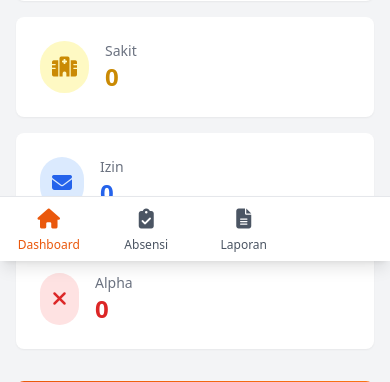
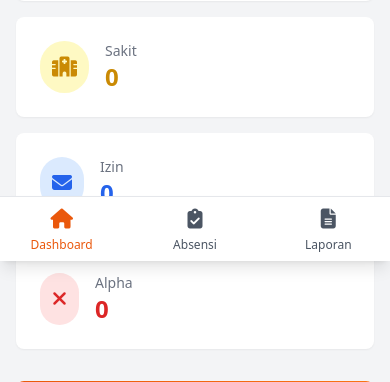
Before and after one commit to Galang0304/absen-siswa-v2, a PHP site: page /dashboard.php in a window 390 px wide. Shown: the part 583-965 px from the top of the page. Run offline with PHP 8.4, Linux system fonts and the light colour scheme; the visitor is signed in with stand-in values (Sample User, id 1); data comes from the database, SQL or seed files in the repository; data that the repository does not hold is empty; some libraries are stand-ins or nearby versions.

Commit message:
fix: Memperbaiki perataan navbar mobile menjadi center

```diff
--- a/partials/navbar.php
+++ b/partials/navbar.php
@@ -110,7 +110,7 @@ if(!isset($_SESSION['user_id']) && $current_page != 'login.php') {
 
 <!-- Mobile Bottom Navigation -->
 <nav class="md:hidden fixed bottom-0 left-0 right-0 bg-white shadow-lg border-t border-gray-200 z-50">
-    <div class="grid grid-cols-4 h-16">
+    <div class="grid grid-cols-3 gap-x-4 justify-items-center max-w-sm mx-auto h-16">
         <a href="dashboard.php"
            class="flex flex-col items-center justify-center <?= $current_page == 'dashboard.php' ? 'text-orange-600' : 'text-gray-600' ?>">
             <i class="fas fa-home text-xl"></i>
```
